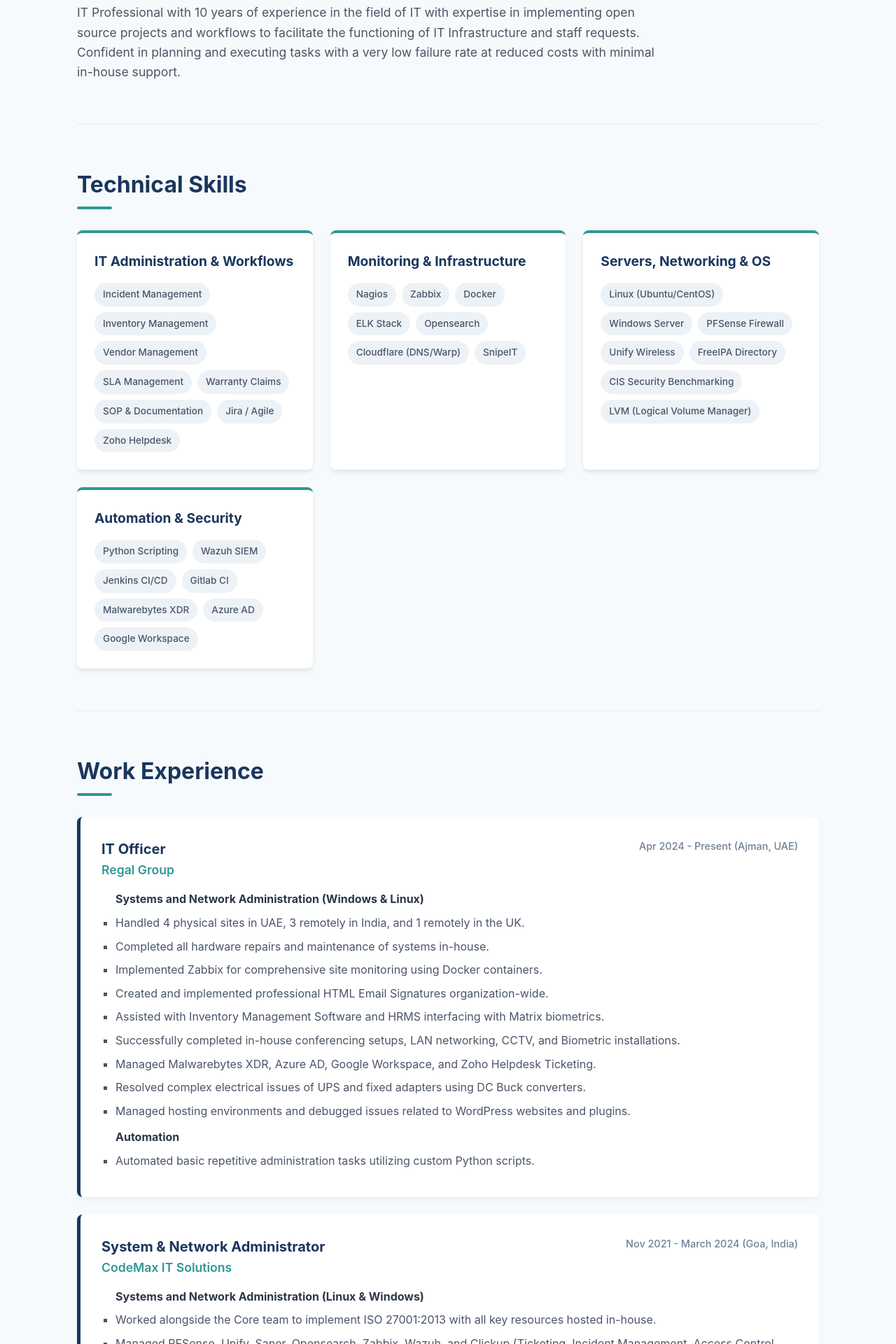
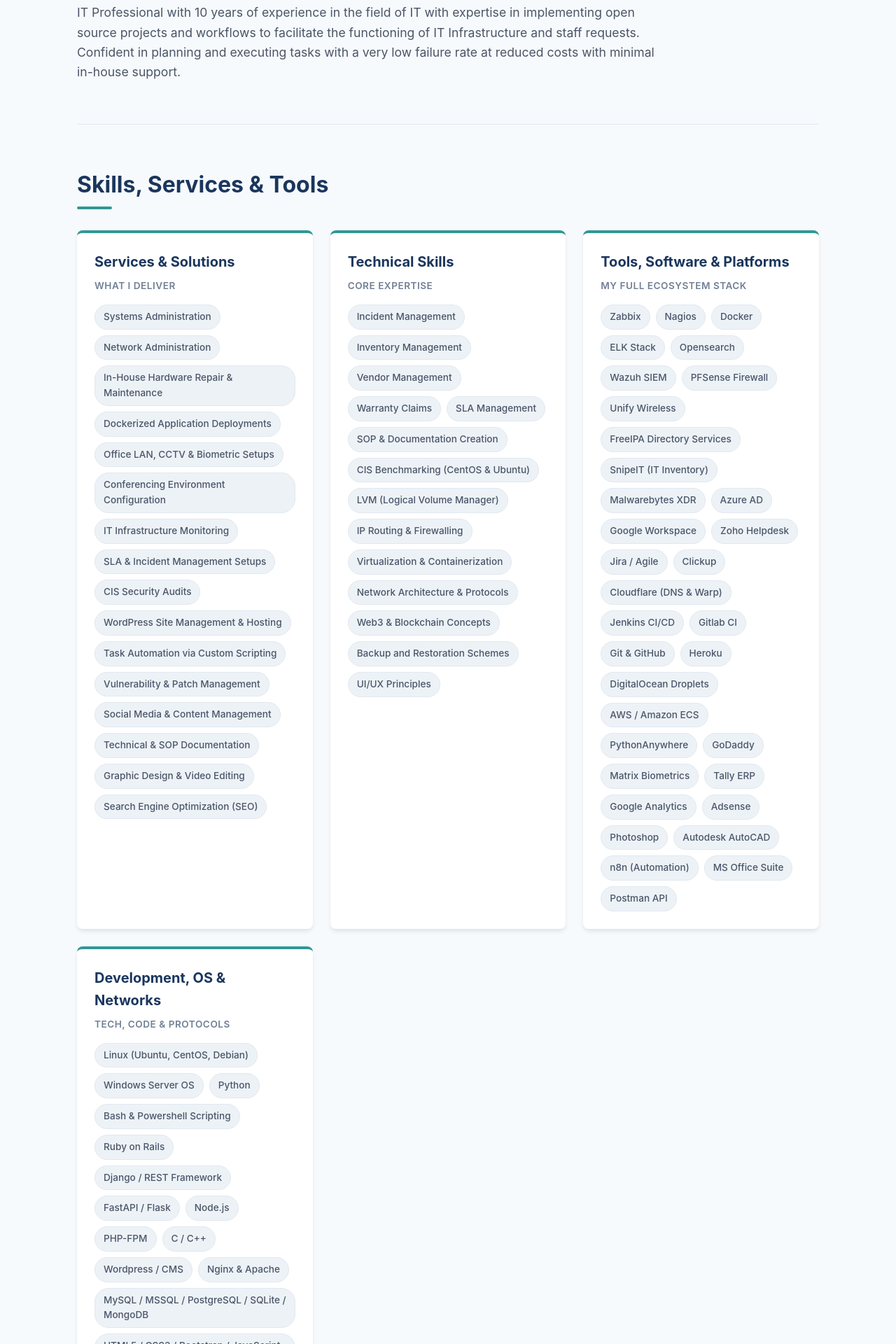
Before and after one commit to shine-cardozo/shine.github.io, a Jekyll site: the page built from README.md, in a window 1280 px wide. Shown: the part 480-2400 px from the top of the page at 70% size. Built offline with Jekyll 4.4.1, drawn with Linux system fonts in a browser that asks for light colours; our own code applies the rules of GitHub Pages for plain Markdown files; some of the changed text lies outside the part shown.

Commit message:
AI Portfolio - Skills appended

```diff
--- a/_layouts/default.html
+++ b/_layouts/default.html
@@ -121,10 +121,10 @@
             max-width: 850px;
         }
 
-        /* Skills Grid */
+        /* Skills, Services & Tools Layout */
         .skills-grid {
             display: grid;
-            grid-template-columns: repeat(auto-fit, minmax(300px, 1fr));
+            grid-template-columns: repeat(auto-fit, minmax(320px, 1fr));
             gap: 25px;
         }
 
@@ -137,9 +137,18 @@
         }
 
         .skill-category h3 {
-            font-size: 1.2rem;
+            font-size: 1.25rem;
             color: var(--primary-color);
+            margin-bottom: 8px;
+        }
+
+        .skill-category p.subtitle {
+            font-size: 0.85rem;
+            color: var(--text-muted);
             margin-bottom: 15px;
+            text-transform: uppercase;
+            letter-spacing: 0.5px;
+            font-weight: 600;
         }
 
         .skill-tags {
@@ -155,6 +164,7 @@
             border-radius: 20px;
             font-size: 0.85rem;
             font-weight: 500;
+            border: 1px solid var(--border-color);
         }
 
         /* Experience (Timeline Style) */
@@ -280,72 +290,126 @@
             </p>
         </section>
 
-        <!-- Skills Section -->
-        <section id="skills">
-            <h2>Technical Skills</h2>
+        <!-- SECTION 1: SKILLS, SERVICES & TOOLS -->
+        <section id="skills-services-tools">
+            <h2>Skills, Services &amp; Tools</h2>
             <div class="skills-grid">
 
-                <!-- Administration -->
+                <!-- Services Offered -->
                 <div class="skill-category">
-                    <h3>IT Administration & Workflows</h3>
+                    <h3>Services &amp; Solutions</h3>
+                    <p class="subtitle">What I Deliver</p>
+                    <div class="skill-tags">
+                        <span class="tag">Systems Administration</span>
+                        <span class="tag">Network Administration</span>
+                        <span class="tag">In-House Hardware Repair &amp; Maintenance</span>
+                        <span class="tag">Dockerized Application Deployments</span>
+                        <span class="tag">Office LAN, CCTV &amp; Biometric Setups</span>
+                        <span class="tag">Conferencing Environment Configuration</span>
+                        <span class="tag">IT Infrastructure Monitoring</span>
+                        <span class="tag">SLA &amp; Incident Management Setups</span>
+                        <span class="tag">CIS Security Audits</span>
+                        <span class="tag">WordPress Site Management &amp; Hosting</span>
+                        <span class="tag">Task Automation via Custom Scripting</span>
+                        <span class="tag">Vulnerability &amp; Patch Management</span>
+                        <span class="tag">Social Media &amp; Content Management</span>
+                        <span class="tag">Technical &amp; SOP Documentation</span>
+                        <span class="tag">Graphic Design &amp; Video Editing</span>
+                        <span class="tag">Search Engine Optimization (SEO)</span>
+                    </div>
+                </div>
+
+                <!-- Core Technical Skills -->
+                <div class="skill-category">
+                    <h3>Technical Skills</h3>
+                    <p class="subtitle">Core Expertise</p>
                     <div class="skill-tags">
                         <span class="tag">Incident Management</span>
                         <span class="tag">Inventory Management</span>
                         <span class="tag">Vendor Management</span>
+                        <span class="tag">Warranty Claims</span>
                         <span class="tag">SLA Management</span>
-                        <span class="tag">Warranty Claims</span>
-                        <span class="tag">SOP & Documentation</span>
-                        <span class="tag">Jira / Agile</span>
-                        <span class="tag">Zoho Helpdesk</span>
+                        <span class="tag">SOP &amp; Documentation Creation</span>
+                        <span class="tag">CIS Benchmarking (CentOS &amp; Ubuntu)</span>
+                        <span class="tag">LVM (Logical Volume Manager)</span>
+                        <span class="tag">IP Routing &amp; Firewalling</span>
+                        <span class="tag">Virtualization &amp; Containerization</span>
+                        <span class="tag">Network Architecture &amp; Protocols</span>
+                        <span class="tag">Web3 &amp; Blockchain Concepts</span>
+                        <span class="tag">Backup and Restoration Schemes</span>
+                        <span class="tag">UI/UX Principles</span>
                     </div>
                 </div>
 
-                <!-- Monitoring & Infrastructure -->
+                <!-- Tools, Software & Platforms -->
                 <div class="skill-category">
-                    <h3>Monitoring & Infrastructure</h3>
+                    <h3>Tools, Software &amp; Platforms</h3>
+                    <p class="subtitle">My Full Ecosystem Stack</p>
                     <div class="skill-tags">
+                        <span class="tag">Zabbix</span>
                         <span class="tag">Nagios</span>
-                        <span class="tag">Zabbix</span>
                         <span class="tag">Docker</span>
                         <span class="tag">ELK Stack</span>
                         <span class="tag">Opensearch</span>
-                        <span class="tag">Cloudflare (DNS/Warp)</span>
-                        <span class="tag">SnipeIT</span>
+                        <span class="tag">Wazuh SIEM</span>
+                        <span class="tag">PFSense Firewall</span>
+                        <span class="tag">Unify Wireless</span>
+                        <span class="tag">FreeIPA Directory Services</span>
+                        <span class="tag">SnipeIT (IT Inventory)</span>
+                        <span class="tag">Malwarebytes XDR</span>
+                        <span class="tag">Azure AD</span>
+                        <span class="tag">Google Workspace</span>
+                        <span class="tag">Zoho Helpdesk</span>
+                        <span class="tag">Jira / Agile</span>
+                        <span class="tag">Clickup</span>
+                        <span class="tag">Cloudflare (DNS &amp; Warp)</span>
+                        <span class="tag">Jenkins CI/CD</span>
+                        <span class="tag">Gitlab CI</span>
+                        <span class="tag">Git &amp; GitHub</span>
+                        <span class="tag">Heroku</span>
+                        <span class="tag">DigitalOcean Droplets</span>
+                        <span class="tag">AWS / Amazon ECS</span>
+                        <span class="tag">PythonAnywhere</span>
+                        <span class="tag">GoDaddy</span>
+                        <span class="tag">Matrix Biometrics</span>
+                        <span class="tag">Tally ERP</span>
+                        <span class="tag">Google Analytics</span>
+                        <span class="tag">Adsense</span>
+                        <span class="tag">Photoshop</span>
+                        <span class="tag">Autodesk AutoCAD</span>
+                        <span class="tag">n8n (Automation)</span>
+                        <span class="tag">MS Office Suite</span>
+                        <span class="tag">Postman API</span>
                     </div>
                 </div>
 
-                <!-- Servers & Networking -->
+                <!-- Operating Systems, Development & Protocols -->
                 <div class="skill-category">
-                    <h3>Servers, Networking & OS</h3>
+                    <h3>Development, OS &amp; Networks</h3>
+                    <p class="subtitle">Tech, Code &amp; Protocols</p>
                     <div class="skill-tags">
-                        <span class="tag">Linux (Ubuntu/CentOS)</span>
-                        <span class="tag">Windows Server</span>
-                        <span class="tag">PFSense Firewall</span>
-                        <span class="tag">Unify Wireless</span>
-                        <span class="tag">FreeIPA Directory</span>
-                        <span class="tag">CIS Security Benchmarking</span>
-                        <span class="tag">LVM (Logical Volume Manager)</span>
-                    </div>
-                </div>
-
-                <!-- Automation & Security -->
-                <div class="skill-category">
-                    <h3>Automation & Security</h3>
-                    <div class="skill-tags">
-                        <span class="tag">Python Scripting</span>
-                        <span class="tag">Wazuh SIEM</span>
-                        <span class="tag">Jenkins CI/CD</span>
-                        <span class="tag">Gitlab CI</span>
-                        <span class="tag">Malwarebytes XDR</span>
-                        <span class="tag">Azure AD</span>
-                        <span class="tag">Google Workspace</span>
+                        <span class="tag">Linux (Ubuntu, CentOS, Debian)</span>
+                        <span class="tag">Windows Server OS</span>
+                        <span class="tag">Python</span>
+                        <span class="tag">Bash &amp; Powershell Scripting</span>
+                        <span class="tag">Ruby on Rails</span>
+                        <span class="tag">Django / REST Framework</span>
+                        <span class="tag">FastAPI / Flask</span>
+                        <span class="tag">Node.js</span>
+                        <span class="tag">PHP-FPM</span>
+                        <span class="tag">C / C++</span>
+                        <span class="tag">Wordpress / CMS</span>
+                        <span class="tag">Nginx &amp; Apache</span>
+                        <span class="tag">MySQL / MSSQL / PostgreSQL / SQLite / MongoDB</span>
+                        <span class="tag">HTML5 / CSS3 / Bootstrap / JavaScript / jQuery</span>
+                        <span class="tag">Network Protocols: OSPF, BGP, EIGRP, STP, DHCP, ARP, SSH, Telnet, LLDP, IGMP, PPPoE</span>
                     </div>
                 </div>
 
             </div>
         </section>
 
-        <!-- Experience Section -->
+        <!-- SECTION 2: WORK EXPERIENCE (JOB DETAILS) -->
         <section id="experience">
             <h2>Work Experience</h2>
             <div class="timeline">
```
